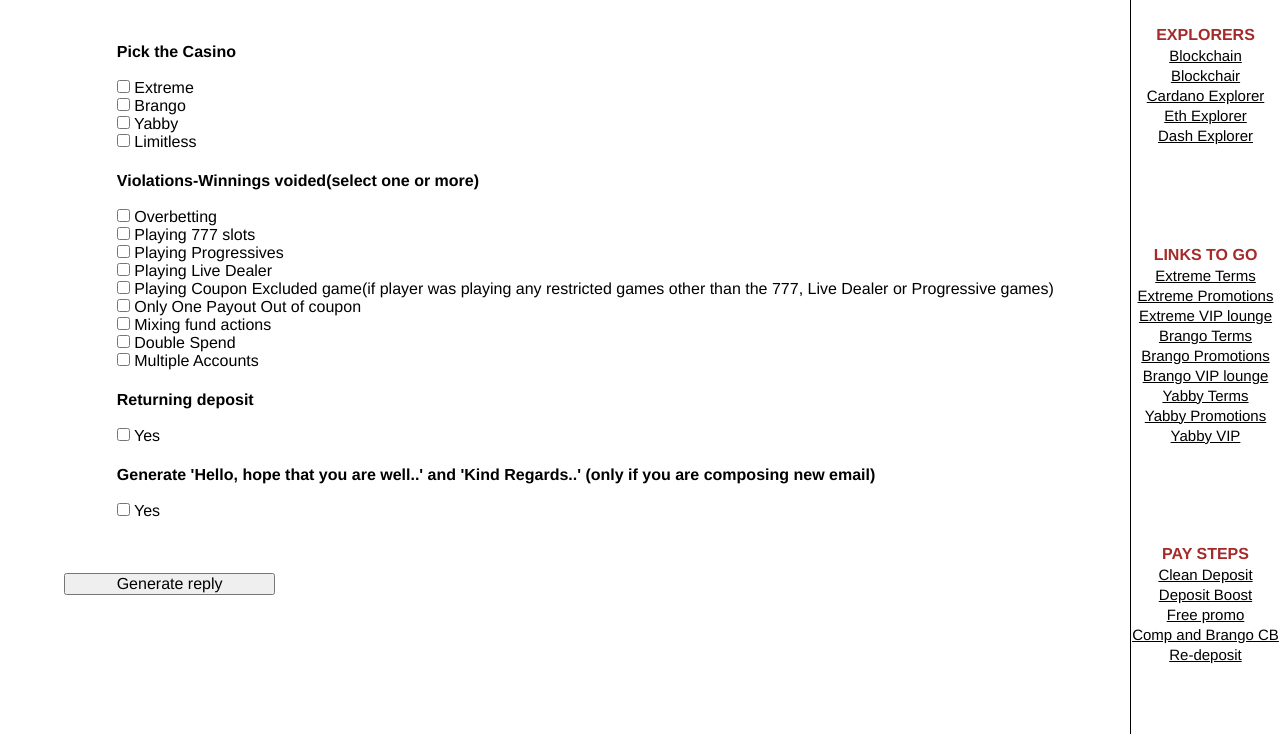
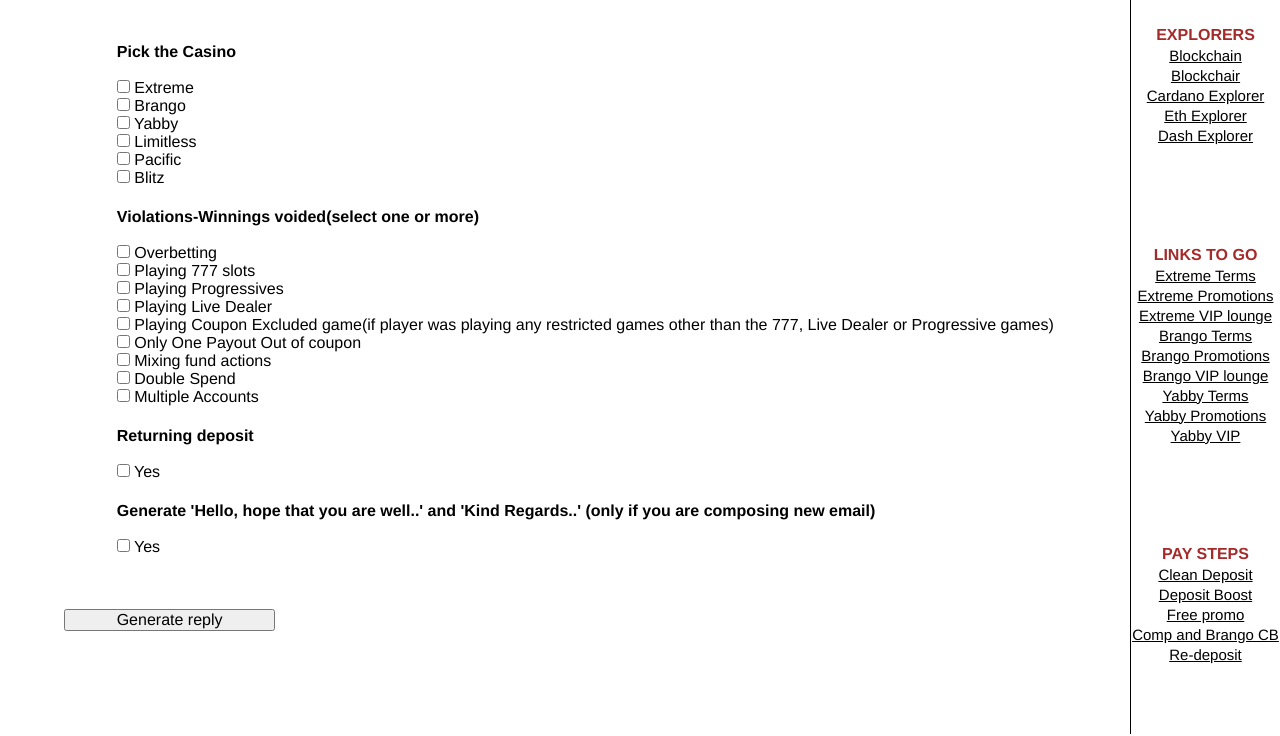
Before and after one commit to Marshall123123/mail-gen-new, a plain HTML site: page index.html in a window 1280 px wide. Shown: the part 66-802 px from the top of the page. Drawn offline with Linux system fonts and the light colour scheme.

Commit message:
Update index.html

```diff
--- a/index.html
+++ b/index.html
@@ -118,6 +118,12 @@
                     </label>
                     <label for="limitless">
                         <input type="checkbox" id="limitless" name="limitless" value="yes"> Limitless
+                    </label>
+                    <label for="pacific">
+                        <input type="checkbox" id="pacific" name="pacific" value="yes"> Pacific
+                    </label>
+                    <label for="blitz">
+                        <input type="checkbox" id="blitz" name="blitz" value="yes"> Blitz
                     </label>
                     <!-- <label for="adrenaline">
                             <input type="checkbox" id="adrenaline" name="adrenaline" value="yes"> Adrenaline
```
